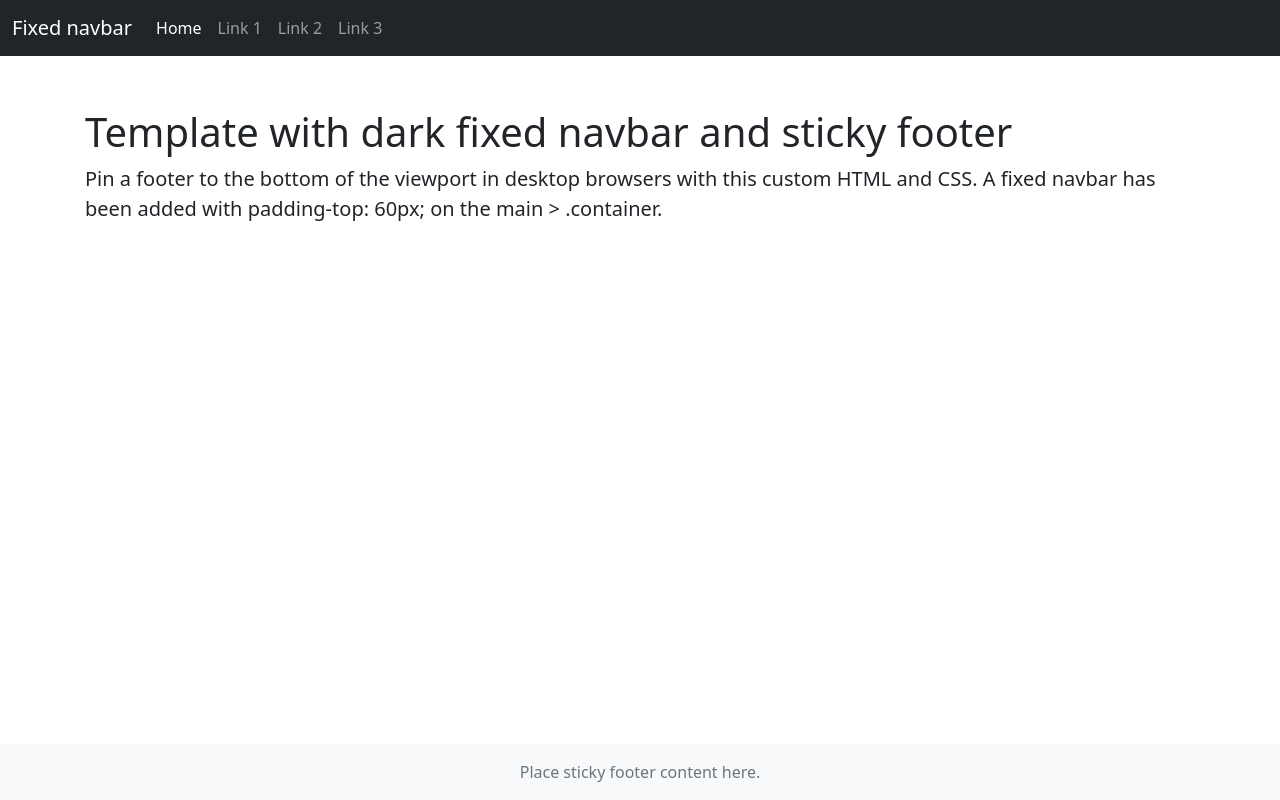
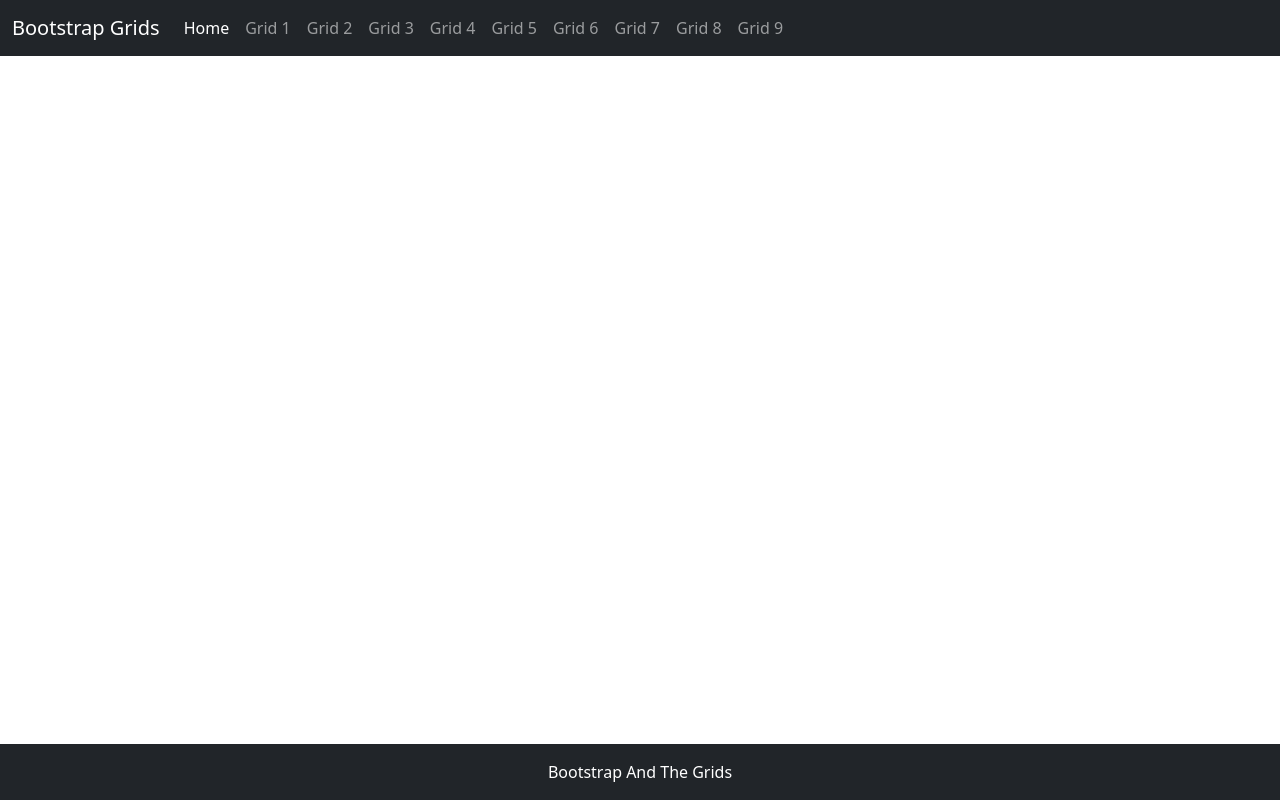
Before and after one commit to rickyriosp/BootstrapAndTheGrids, a plain HTML site: page index.html in a window 1280 px wide. Drawn offline with nearby package versions, Linux system fonts and the light colour scheme; a web font is replaced by a local one.

Commit message:
updated navbar

```diff
--- a/index.html
+++ b/index.html
@@ -20,7 +20,7 @@
 
     <nav class="navbar navbar-expand-md navbar-dark fixed-top bg-dark">
         <div class="container-fluid">
-        <a class="navbar-brand" href="#">Fixed navbar</a>
+            <a class="navbar-brand" href="#">Bootstrap Grids</a>
             <button class="navbar-toggler" type="button" data-bs-toggle="collapse" data-bs-target="#navbarCollapse"
                 aria-controls="navbarCollapse" aria-expanded="false" aria-label="Toggle navigation">
                 <span class="navbar-toggler-icon"></span>
@@ -28,16 +28,34 @@
             <div class="collapse navbar-collapse" id="navbarCollapse">
                 <ul class="navbar-nav me-auto mb-2 mb-md-0">
                     <li class="nav-item">
-                    <a class="nav-link active" aria-current="page" href="#">Home</a>
+                        <a class="nav-link active" aria-current="page" href="/index.html">Home</a>
                     </li>
                     <li class="nav-item">
-                    <a class="nav-link" href="#">Link 1</a>
+                        <a class="nav-link" href="/grid1.html">Grid 1</a>
                     </li>
                     <li class="nav-item">
-                    <a class="nav-link" href="#">Link 2</a>
+                        <a class="nav-link" href="/grid2.html">Grid 2</a>
                     </li>
                     <li class="nav-item">
-                    <a class="nav-link" href="#">Link 3</a>
+                        <a class="nav-link" href="/grid3.html">Grid 3</a>
+                    </li>
+                    <li class="nav-item">
+                        <a class="nav-link" href="/grid4.html">Grid 4</a>
+                    </li>
+                    <li class="nav-item">
+                        <a class="nav-link" href="/grid5.html">Grid 5</a>
+                    </li>
+                    <li class="nav-item">
+                        <a class="nav-link" href="/grid6.html">Grid 6</a>
+                    </li>
+                    <li class="nav-item">
+                        <a class="nav-link" href="/grid7.html">Grid 7</a>
+                    </li>
+                    <li class="nav-item">
+                        <a class="nav-link" href="/grid8.html">Grid 8</a>
+                    </li>
+                    <li class="nav-item">
+                        <a class="nav-link" href="/grid9.html">Grid 9</a>
                     </li>
                 </ul>
             </div>
@@ -46,13 +64,11 @@
 
     <main class="flex-shrink-0">
        <div class="container">
-           <h1 class="mt-5">Template with dark fixed navbar and sticky footer</h1>
-           <p class="lead">Pin a footer to the bottom of the viewport in desktop browsers with this custom HTML and CSS. A fixed navbar has been added with padding-top: 60px; on the main > .container.</p>
        </div>
     </main>
-    <footer class="footer mt-auto py-3 bg-light sticky-footer">
+    <footer class="footer mt-auto py-3 bg-dark sticky-footer">
         <div class="container-fluid text-center">
-            <span class="text-muted">Place sticky footer content here.</span>
+            <span class="text-white">Bootstrap And The Grids</span>
         </div>
     </footer>
     <!-- Bootstrap JS -->
```
Also changed, not shown: grid1.html (added), grid2.html (added), grid3.html (added), grid4.html (added), grid5.html (added), grid6.html (added), grid7.html (added), grid8.html (added), grid9.html (added). Lines whose indentation alone changed are shown as unchanged.
